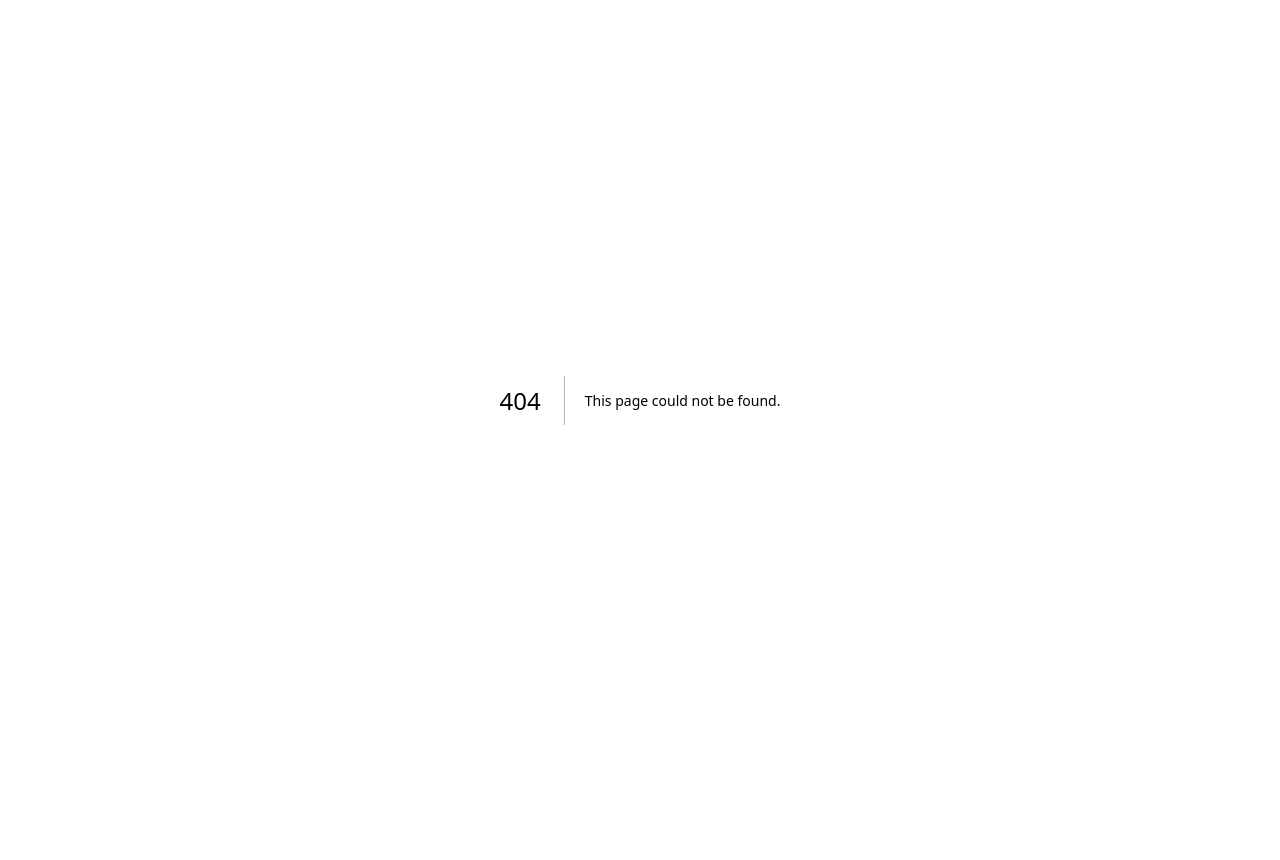
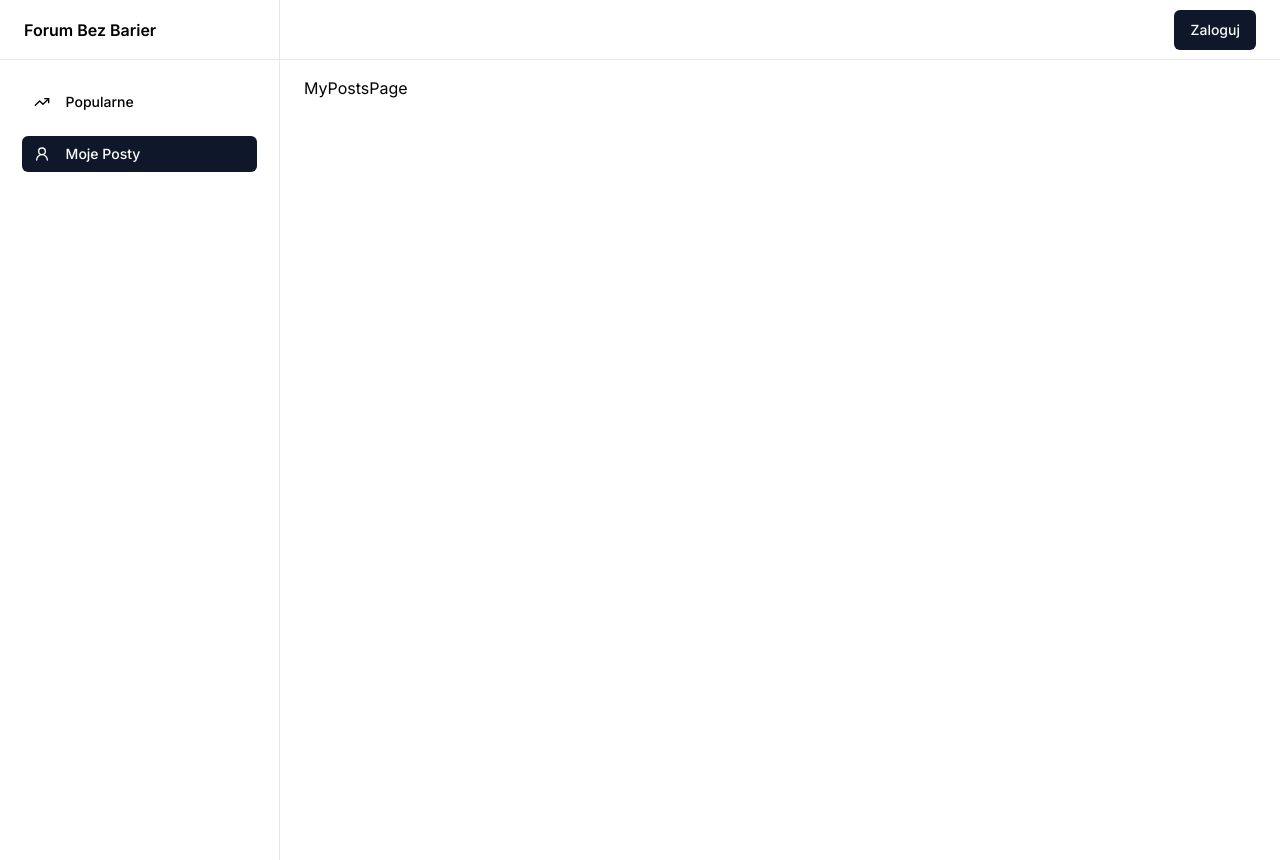
Before and after one commit to Marek-Barela/ForumBezBarier, a Next.js app: page /my-posts in a window 1280 px wide. Before the commit this address had no page. Before the commit the page ends 800 px from the top, so only its background shows below. Built offline with nearby package versions, Linux system fonts and the light colour scheme; no server answers.

Commit message:
better navigation

```diff
--- /dev/null
+++ b/app/(app)/my-posts/page.tsx
@@ -0,0 +1,3 @@
+export default function MyPostsPage() {
+  return <div>MyPostsPage</div>;
+}
--- a/components/layouts/Navigation.tsx
+++ b/components/layouts/Navigation.tsx
@@ -1,9 +1,10 @@
 import Link from "next/link";
-import { Menu, TrendingUp } from "lucide-react";
+import { Menu, TrendingUp, UserRound } from "lucide-react";
 
 import { Button } from "@/components/ui/button";
 import { Sheet, SheetContent, SheetTrigger } from "@/components/ui/sheet";
 import { currentUser, UserButton } from "@clerk/nextjs";
+import { NavigationItem } from "./components/NavigationItem";
 
 interface NavigationProps {
   children: React.ReactNode;
@@ -22,11 +23,16 @@ export async function Navigation({ children }: NavigationProps) {
             </Link>
           </div>
           <div className="flex-1 p-4">
-            <nav className="grid items-start px-2 text-sm font-medium lg:px-4">
+            <nav className="grid items-start gap-4 px-2 text-sm font-medium lg:px-4">
               <NavigationItem
                 href="/"
                 title="Popularne"
                 icon={<TrendingUp className="h-4 w-4" />}
+              />
+              <NavigationItem
+                href="/my-posts"
+                title="Moje Posty"
+                icon={<UserRound className="h-4 w-4" />}
               />
             </nav>
           </div>
@@ -45,8 +51,13 @@ export async function Navigation({ children }: NavigationProps) {
               <nav className="grid gap-2 text-lg font-medium p-4">
                 <NavigationItem
                   href="/"
-                  title="Posts"
+                  title="Popularne"
                   icon={<TrendingUp className="h-4 w-4" />}
+                />
+                <NavigationItem
+                  href="/my-posts"
+                  title="Moje Posty"
+                  icon={<UserRound className="h-4 w-4" />}
                 />
               </nav>
             </SheetContent>
@@ -66,19 +77,19 @@ export async function Navigation({ children }: NavigationProps) {
   );
 }
 
-interface NavigationItemProps {
-  href: string;
-  title: string;
-  icon: JSX.Element;
-}
+// interface NavigationItemProps {
+//   href: string;
+//   title: string;
+//   icon: JSX.Element;
+// }
 
-const NavigationItem = ({ href, title, icon }: NavigationItemProps) => {
-  return (
-    <Link
-      href={href}
-      className="mx-[-0.65rem] flex items-center bg-slate-100 gap-4 rounded-xl px-3 py-2 text-muted-foreground hover:text-foreground">
-      {icon}
-      {title}
-    </Link>
-  );
-};
+// const NavigationItem = ({ href, title, icon }: NavigationItemProps) => {
+//   return (
+//     <Link
+//       href={href}
+//       className="mx-[-0.65rem] flex items-center bg-slate-100 gap-4 rounded-xl px-3 py-2 text-muted-foreground hover:text-foreground">
+//       {icon}
+//       {title}
+//     </Link>
+//   );
+// };
--- /dev/null
+++ b/components/layouts/components/NavigationItem.tsx
@@ -0,0 +1,24 @@
+"use client";
+import Link from "next/link";
+import { usePathname } from "next/navigation";
+
+interface NavigationItemProps {
+  href: string;
+  title: string;
+  icon: JSX.Element;
+}
+
+export const NavigationItem = ({ href, title, icon }: NavigationItemProps) => {
+  const path = usePathname();
+
+  const activeClass = path === href ? "bg-slate-900 text-white" : "";
+
+  return (
+    <Link
+      href={href}
+      className={`mx-[-0.65rem] bg-primary flex items-center gap-4 rounded-md px-3 py-2 text-muted-foreground hover:text-foreground ${activeClass}`}>
+      {icon}
+      {title}
+    </Link>
+  );
+};
```
